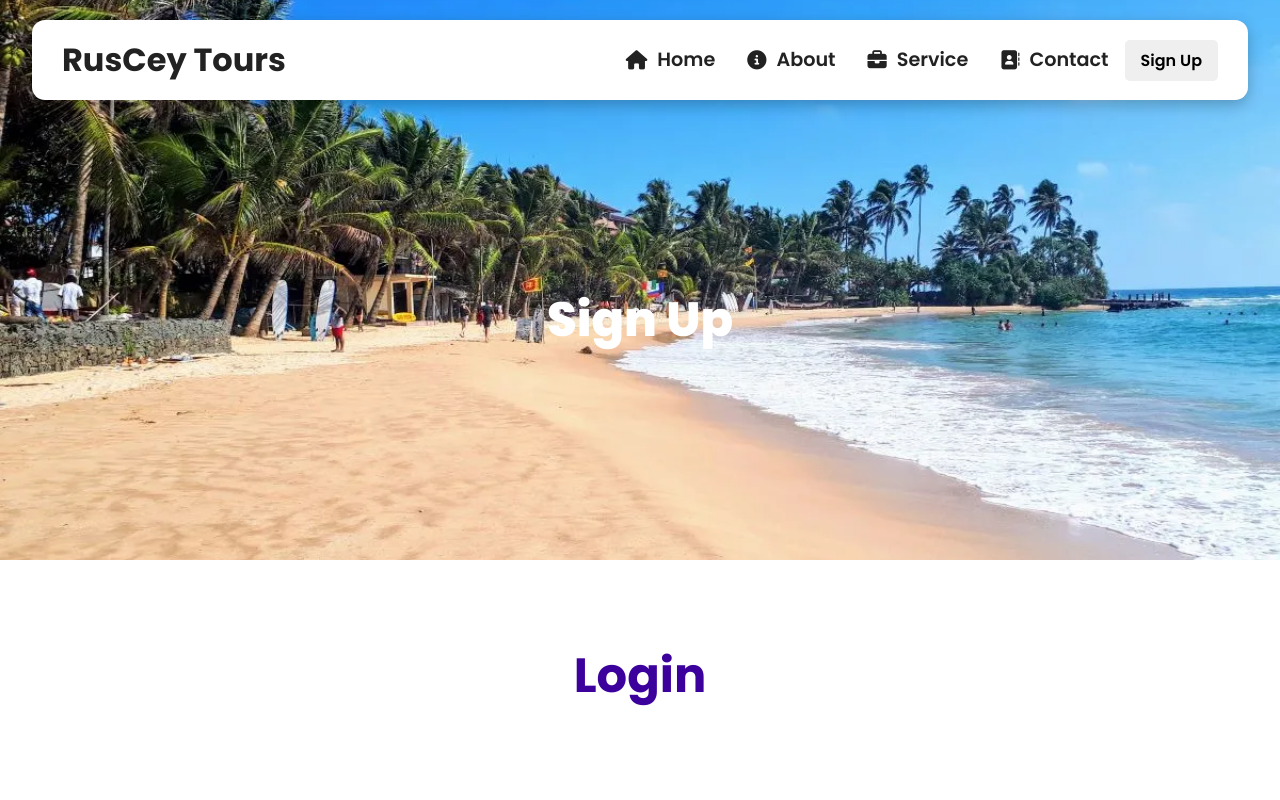
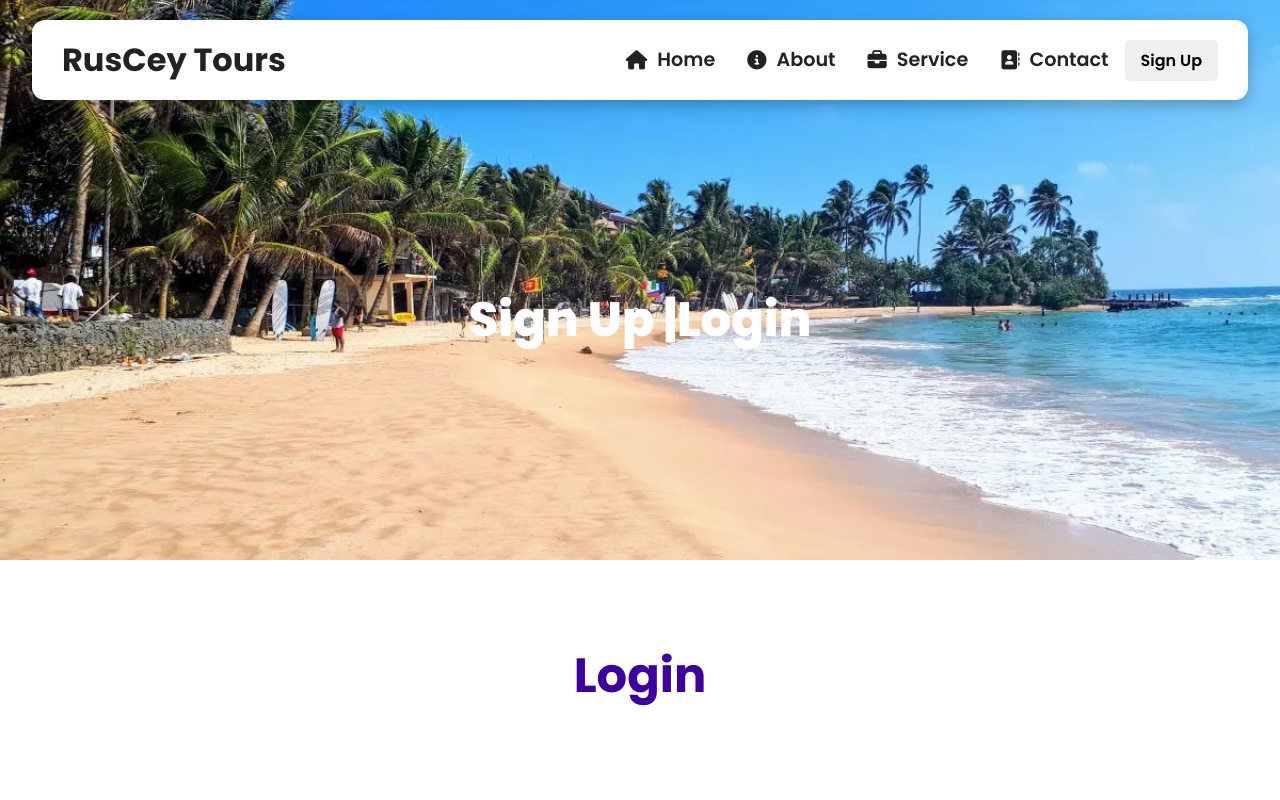
Before and after one commit to sajeendragavi/Tour-Travel-Website, a React (Create React App) app: page /signUp in a window 1280 px wide. Shown: the top 800 px of the page. Built offline with nearby package versions, Linux system fonts and the light colour scheme.

Commit message:
did changes in SignUp

```diff
--- a/src/routes/SignUp.js
+++ b/src/routes/SignUp.js
@@ -11,7 +11,7 @@ function SignUp(){
             <Hero
                 cName = "hero-mid"
                 heroImg = {SignUpImg}
-                title = "Sign Up"
+                title = "Sign Up |Login"
             />
             <LoginSignUp/>
             <Footer/>
```
